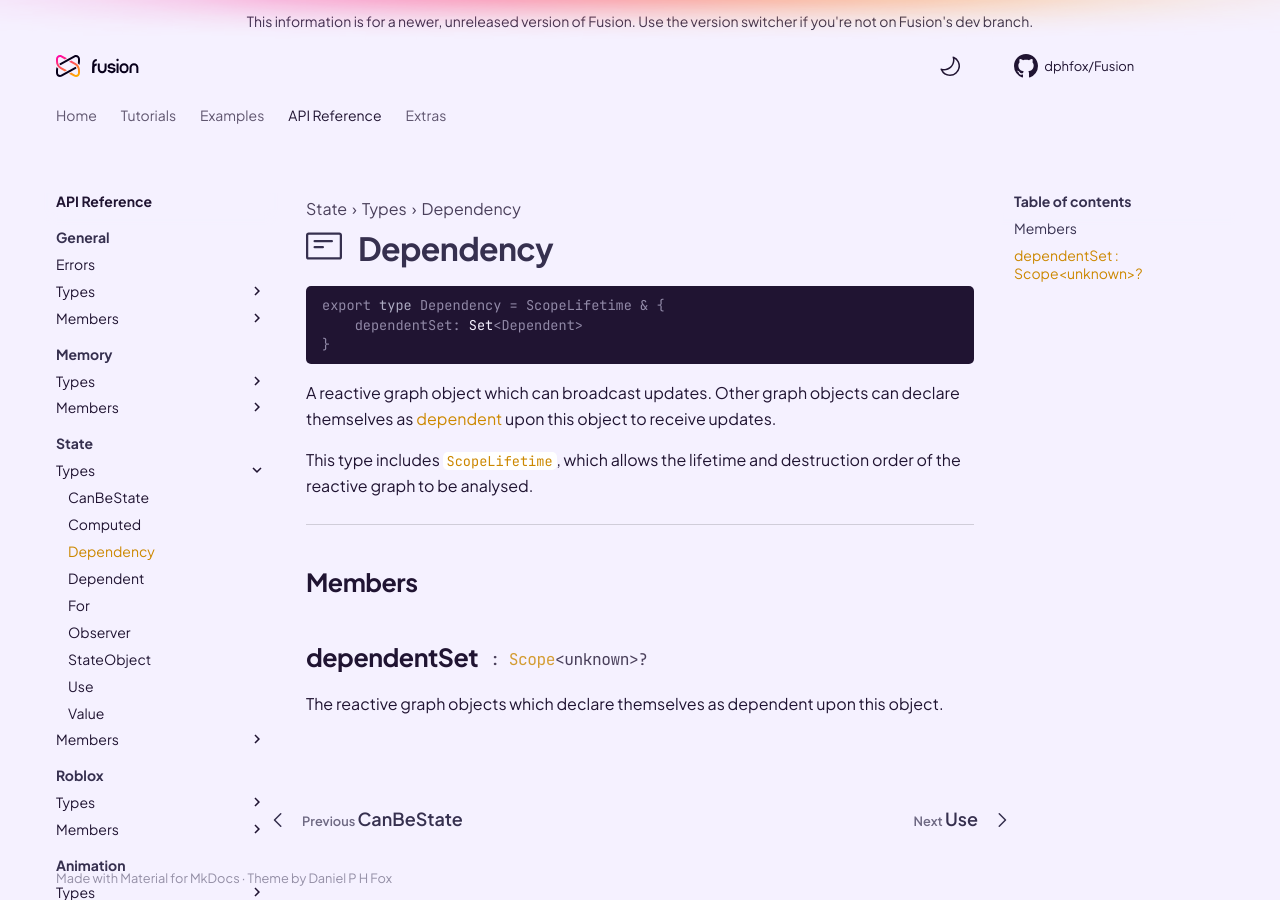
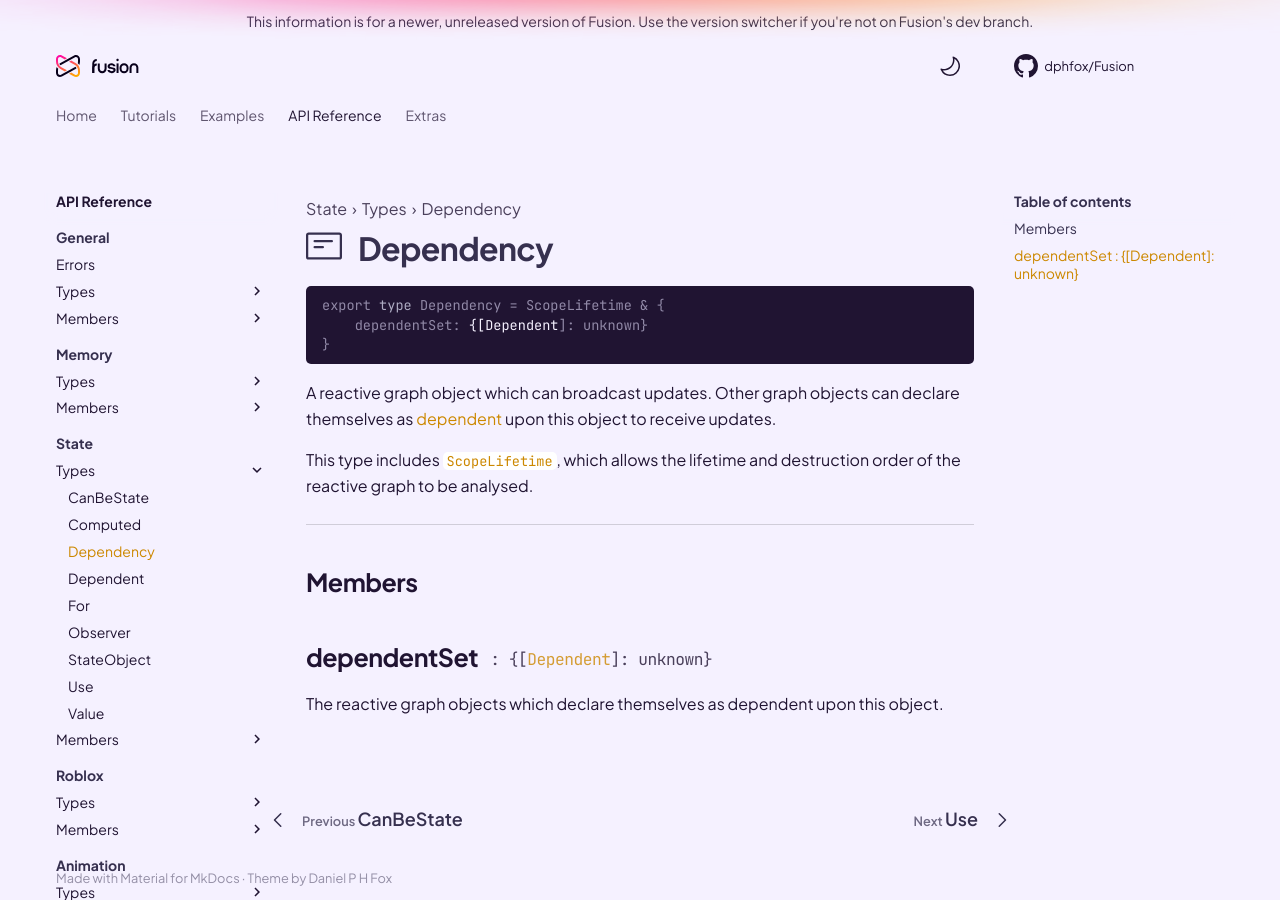
Before and after one commit to dphfox/Fusion, an MkDocs documentation site: the page built from docs/api-reference/state/types/dependency.md, in a window 1280 px wide. Built offline with MkDocs 1.6.1 and Material for MkDocs 9.7.7, drawn with Linux system fonts in a browser that asks for light colours; comment, search, counter and statistics services are not loaded; the version menu is left out.

Commit message:
Fix typedef in Dependency API ref

````diff
--- a/docs/api-reference/state/types/dependency.md
+++ b/docs/api-reference/state/types/dependency.md
@@ -11,7 +11,7 @@
 
 ```Lua
 export type Dependency = ScopeLifetime & {
-	dependentSet: Set<Dependent>
+	dependentSet: {[Dependent]: unknown}
 }
 ```
 
@@ -29,7 +29,7 @@ allows the lifetime and destruction order of the reactive graph to be analysed.
 <h2 markdown>
 	dependentSet
 	<span class="fusiondoc-api-type">
-		: <a href="../../../memory/types/scope">Scope</a>&lt;unknown&gt;?
+		: {[<a href="../../../memory/types/scope">Dependent</a>]: unknown}
 	</span>
 </h2>
 
````
